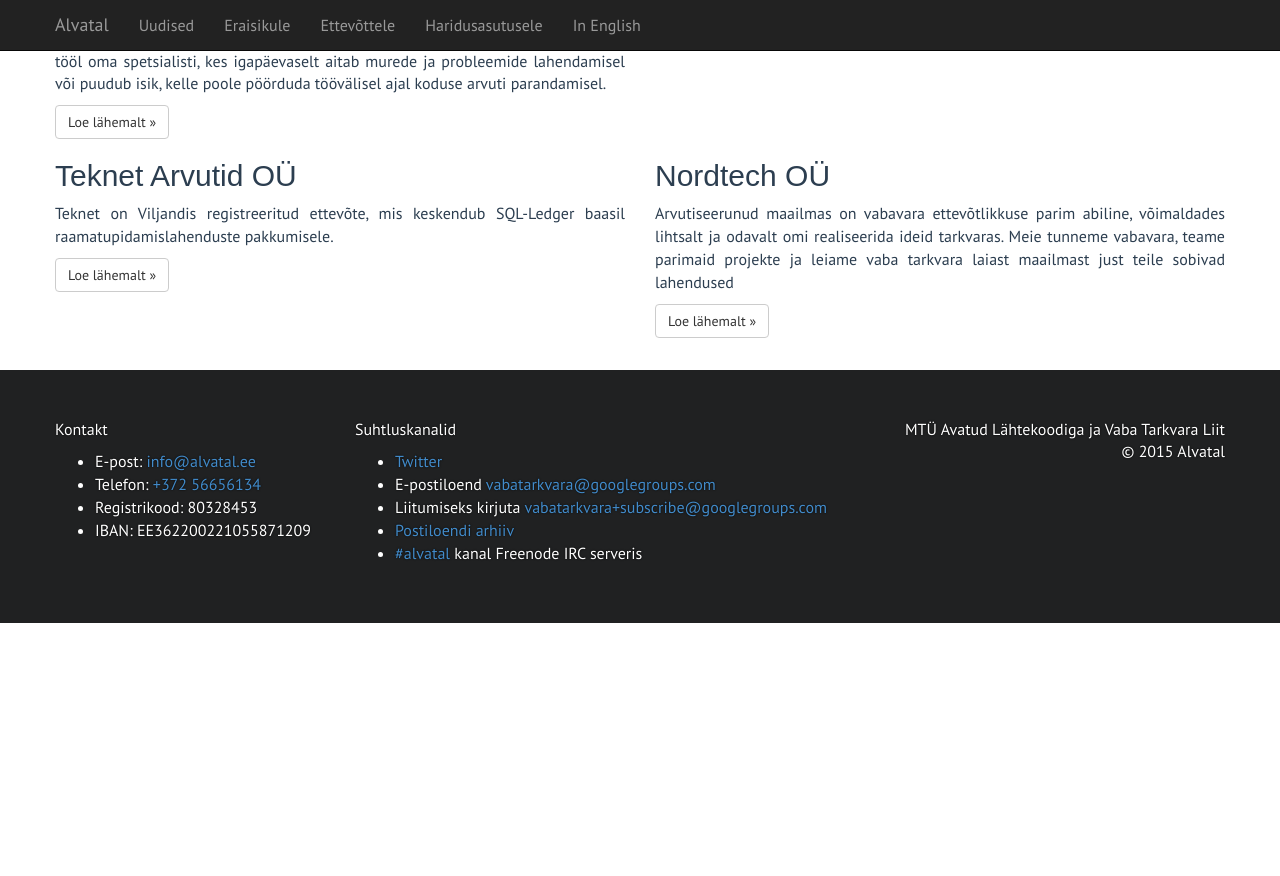
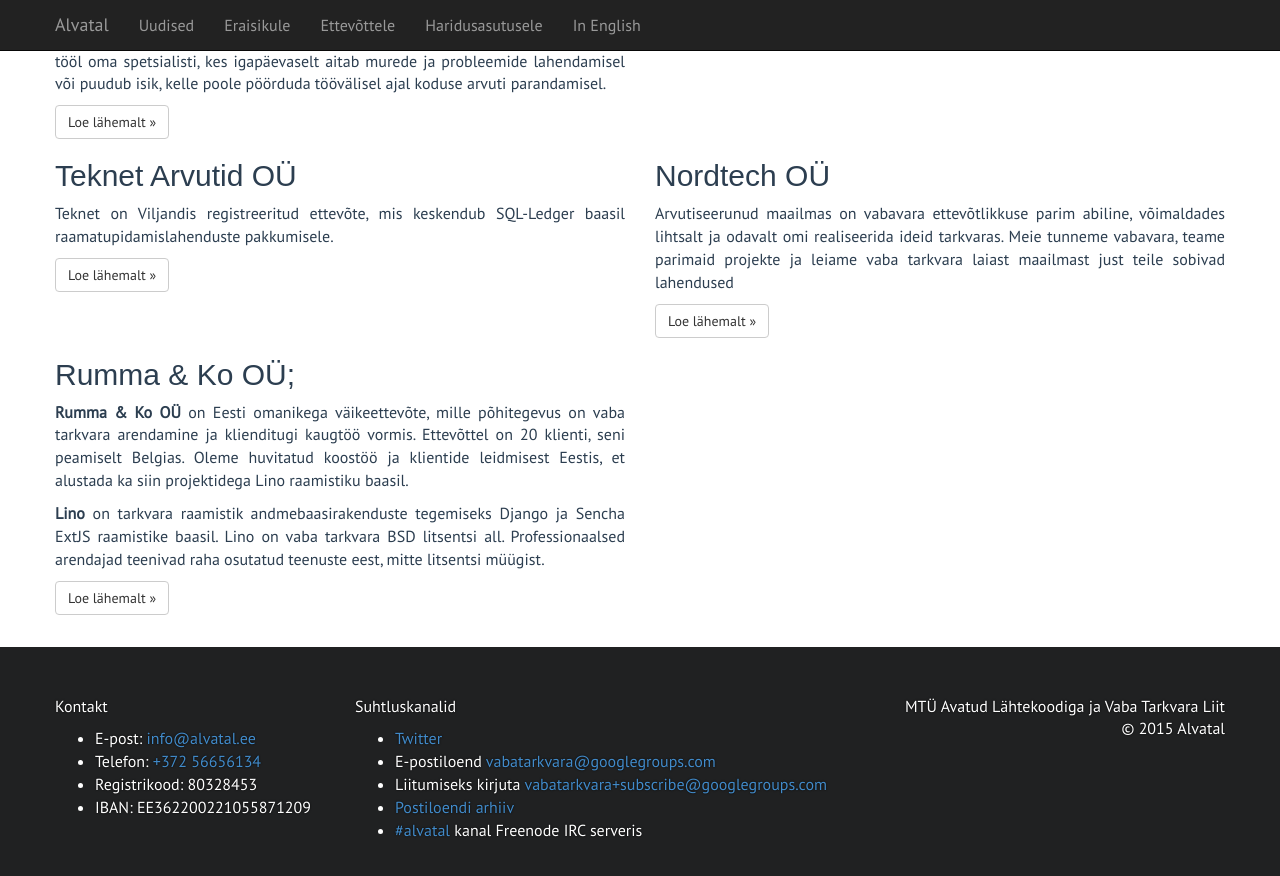
Before and after one commit to alvatal/alvatal.github.io, a Jekyll site: the page built from et/business.html, in a window 1280 px wide and 900 px high, scrolled down 1810 px. Shown: the top 876 px of the window. Built offline with Jekyll 4.4.1, drawn with Linux system fonts in a browser that asks for light colours; some web fonts are replaced; before the commit the page ends 2433 px from its top, so only the background shows below that.

Commit message:
added Rumma & Ko

```diff
--- a/et/business.html
+++ b/et/business.html
@@ -271,3 +271,23 @@
     </div>
 
 </div>
+
+
+<div class="row" lang="et">
+    <div class="col-md-6" id="teknet">
+        <h2>Rumma &amp; Ko OÜ;</h2>
+        <p><strong>Rumma &amp; Ko OÜ</strong> on Eesti omanikega väikeettevõte, mille põhitegevus
+        on vaba tarkvara arendamine ja klienditugi kaugtöö vormis. Ettevõttel
+        on 20 klienti, seni peamiselt Belgias. Oleme huvitatud koostöö ja
+        klientide leidmisest Eestis, et alustada ka siin projektidega Lino
+        raamistiku baasil.</p>
+        <p><strong>Lino</strong> on tarkvara raamistik andmebaasirakenduste tegemiseks Django
+        ja Sencha ExtJS raamistike baasil.  Lino on vaba tarkvara BSD
+        litsentsi all. Professionaalsed arendajad teenivad raha osutatud
+        teenuste eest, mitte litsentsi müügist.</p>
+        <a class="btn btn-default" href="http://www.saffre-rumma.net/" role="button">Loe lähemalt &raquo;</a>
+    </div>
+    <div class="col-md-6" id="nordtech">
+    </div>
+
+</div>
```
